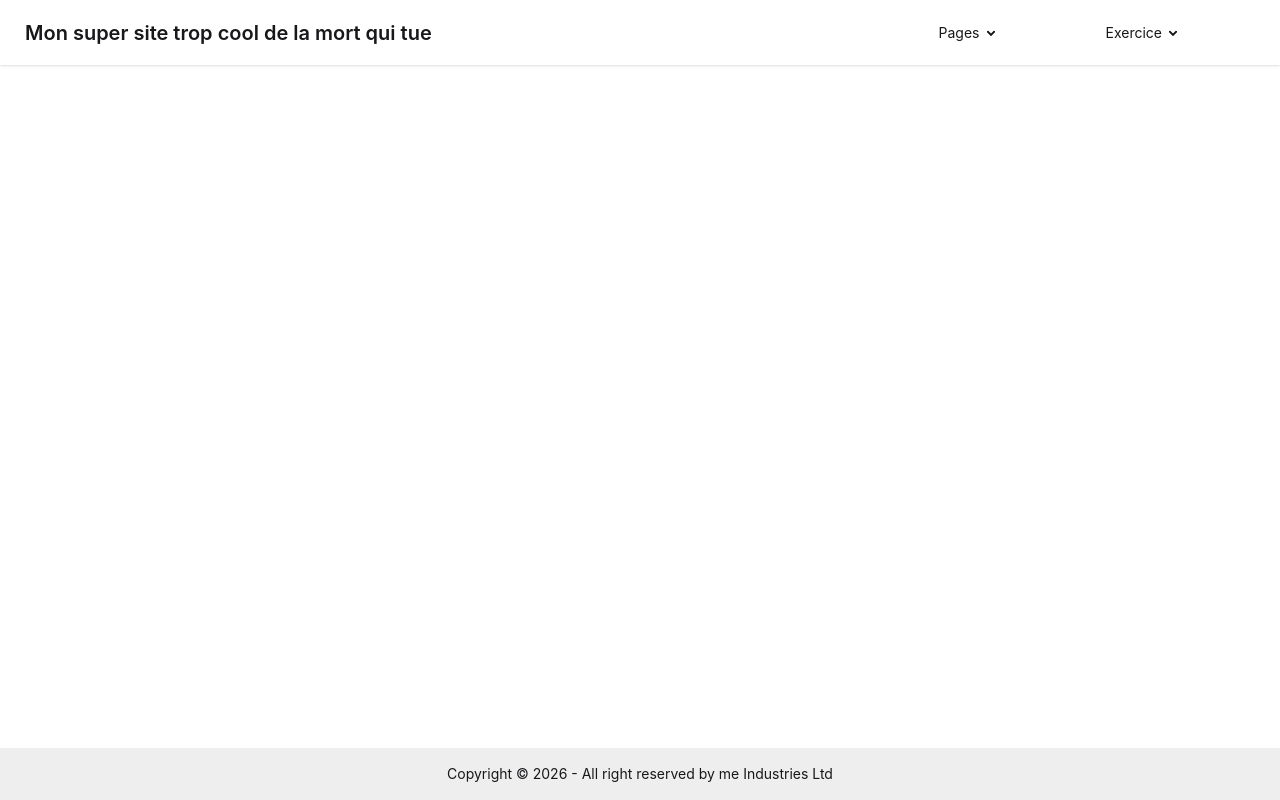
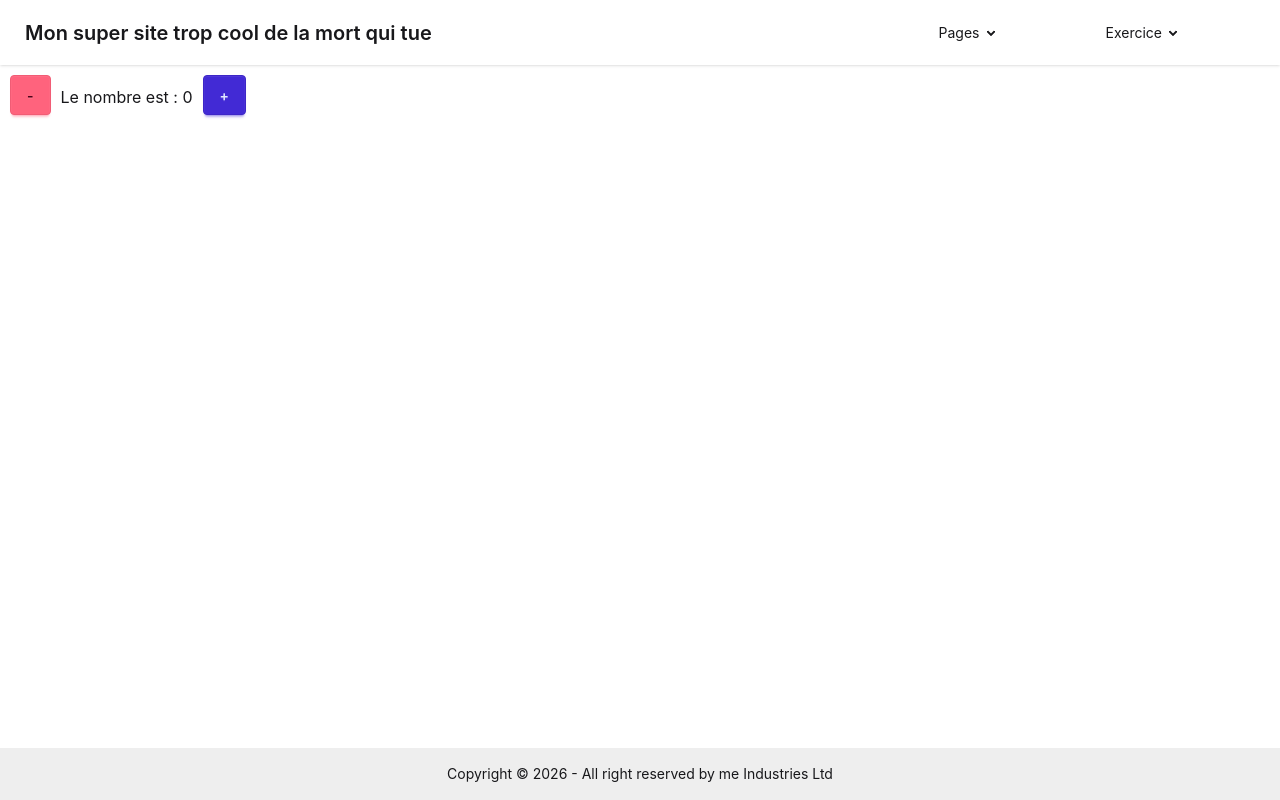
Before and after one commit to Qcivel/CDA-Project-vue, a Vue app: page /eventBinding in a window 1280 px wide. Built offline with nearby package versions, Linux system fonts and the light colour scheme.

Commit message:
TP EventBinding

```diff
--- a/src/components/AppHeader.vue
+++ b/src/components/AppHeader.vue
@@ -27,6 +27,7 @@
 
                             <li><a><RouterLink to="/textInterpolation">Text Interpolation</RouterLink></a></li>
                             <li><a><RouterLink to="/VBind">La directive v-bind</RouterLink></a></li>
+                            <li><a><RouterLink to="/eventBinding">TP Event Binding</RouterLink></a></li>
                         </ul>
                 </details>
             </li>
--- a/src/router/index.js
+++ b/src/router/index.js
@@ -34,8 +34,13 @@ const router = createRouter({
         },
         {
             path: "/vBind",
-            name: "notfound",
+            name: "vBind",
             component: ()=> import("../views/VBind.vue")
+        },
+        {
+            path: "/eventBinding",
+            name: "eventBinding",
+            component: ()=> import("../views/EventBinding.vue")
         },
     ]
 });
--- /dev/null
+++ b/src/views/EventBinding.vue
@@ -0,0 +1,46 @@
+<template>
+  <div class="compteur">
+    <button :disabled="isDisabled" class="btn btn-error" @click.right.prevent="countMinus">-</button>
+    <p>Le nombre est : {{ nbr }}</p>
+    <button class="btn btn-primary" @click="countPlus">+</button>
+  </div>
+</template>
+
+<script setup lang='js'>
+import { ref } from 'vue'
+
+const nbr = ref(0);
+const isDisabled = ref(false);
+
+
+
+function countPlus() {
+    if(nbr.value >= 0){
+        nbr.value +=100;
+        isDisabled.value = false
+    }
+}
+
+function countMinus() {
+    if(nbr.value>0) {
+        isDisabled.value = false
+        nbr.value -= 55;
+    }
+
+    if(nbr.value < 55){
+        isDisabled.value = true
+    }
+}
+</script>
+
+<style scoped lang="css">
+.compteur{
+    display: flex;
+    padding: 10px;
+
+}
+
+p{
+    margin: 10px;
+}
+</style>
--- a/src/views/VBind.vue
+++ b/src/views/VBind.vue
@@ -21,7 +21,7 @@
 <script setup lang="js">
 import { ref } from "vue";
 
-let img = ref("https://img.daisyui.com/images/stock/photo-1606107557195-0e29a4b5b4aa.webp");
+let img = ref("https://img.daisyui.com/images/stock/photo-1635805737707-575885ab0820.webp");
 let alt = ref("Shoes")
 let nom = ref("Dr Mario");
 let age = ref(32)
```
